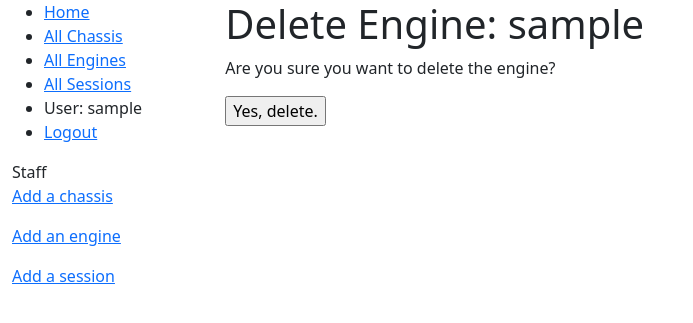
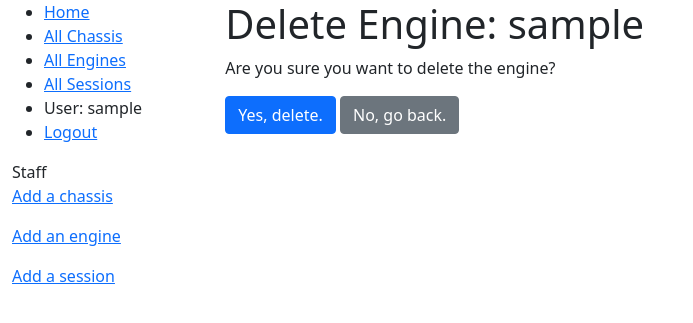
Before and after one commit to monica-shi/karting, a Django app: page /session/engine/1/delete/ in a window 1280 px wide. Shown: the top 323 px of the page, without its empty margins (0-693 px from the left). Run offline with Django 5.2, Linux system fonts and the light colour scheme; a user stored in the database is signed in; tables that the repository leaves empty hold one stand-in row (values such as "Sample post").

Commit message:
add back button for deletion confirmation pages

```diff
--- a/session/templates/session/chassis_confirm_delete.html
+++ b/session/templates/session/chassis_confirm_delete.html
@@ -8,7 +8,8 @@
 
 <form action="" method="POST">
   {% csrf_token %}
-  <input type="submit" value="Yes, delete.">
+  <input type="submit" class="btn btn-primary" value="Yes, delete.">
+  <button type="button" class="btn btn-secondary" onclick="window.history.back();">No, go back.</button>
 </form>
 
 {% endblock %}
--- a/session/templates/session/engine_confirm_delete.html
+++ b/session/templates/session/engine_confirm_delete.html
@@ -8,7 +8,8 @@
 
 <form action="" method="POST">
   {% csrf_token %}
-  <input type="submit" value="Yes, delete.">
+  <input type="submit" class="btn btn-primary" value="Yes, delete.">
+  <button type="button" class="btn btn-secondary" onclick="window.history.back();">No, go back.</button>
 </form>
 
 {% endblock %}
--- a/session/templates/session/session_confirm_delete.html
+++ b/session/templates/session/session_confirm_delete.html
@@ -8,7 +8,8 @@
 
 <form action="" method="POST">
   {% csrf_token %}
-  <input type="submit" value="Yes, delete.">
+  <input type="submit" class="btn btn-primary" value="Yes, delete.">
+  <button type="button" class="btn btn-secondary" onclick="window.history.back();">No, go back.</button>
 </form>
 
 {% endblock %}
```
